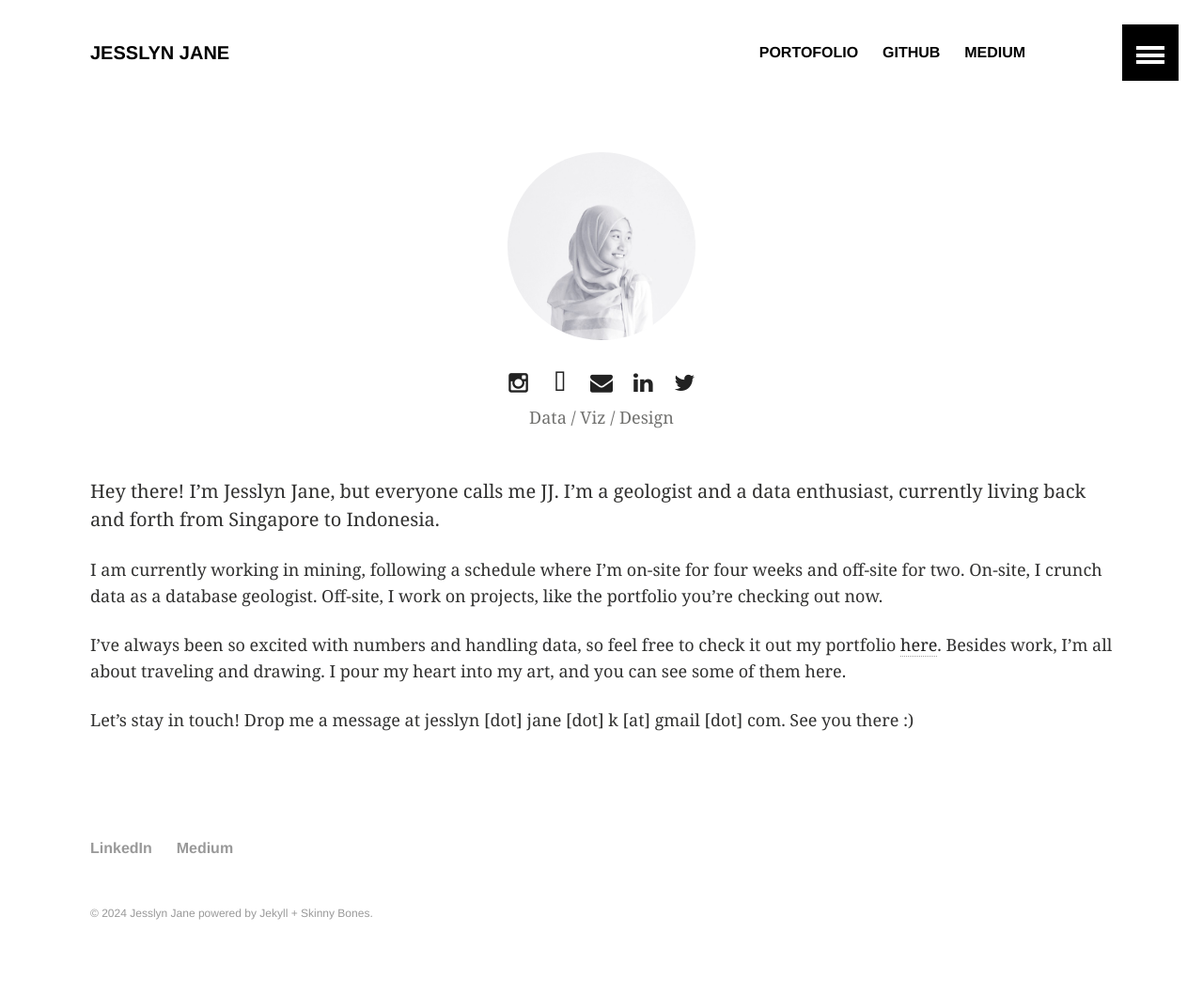
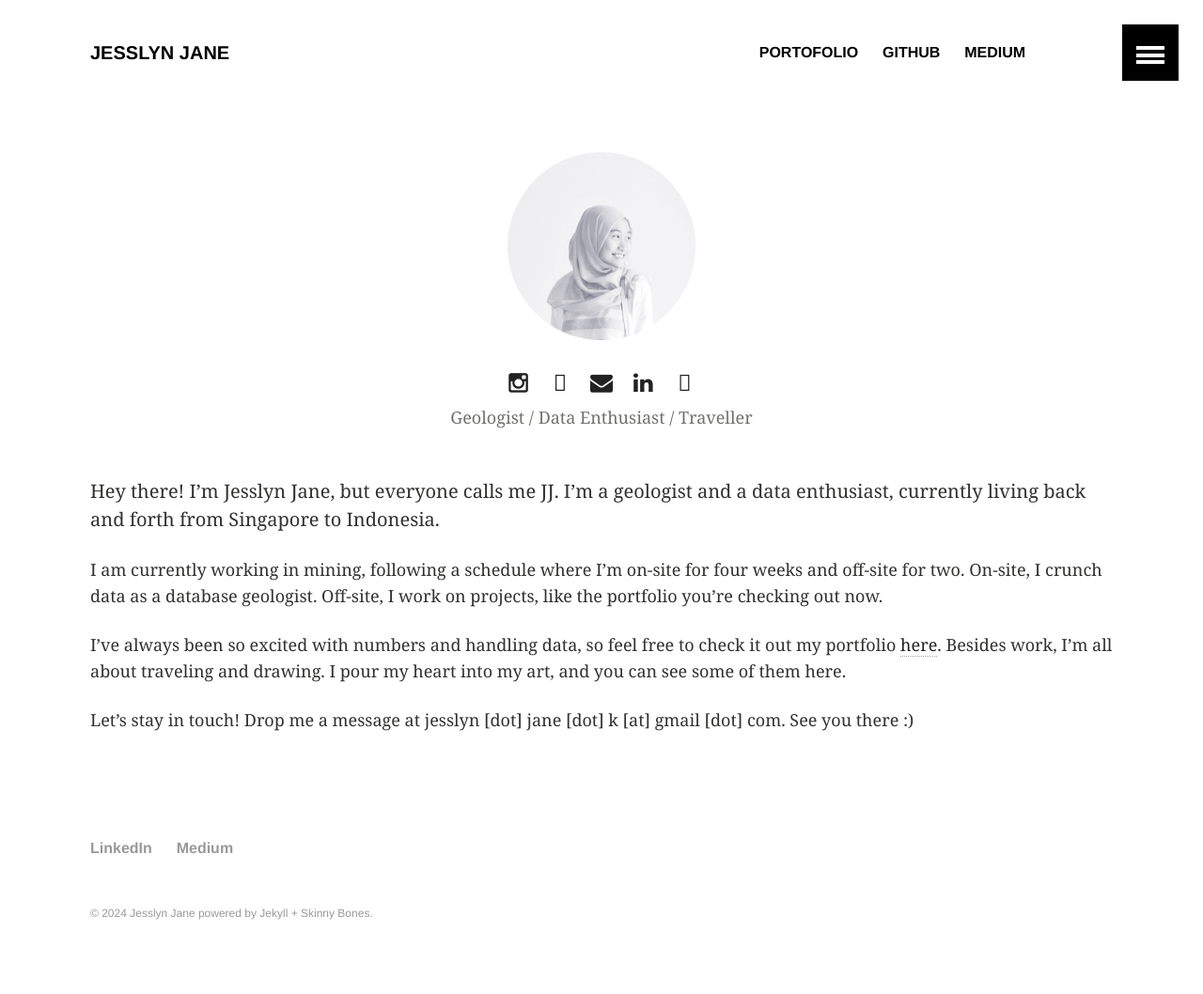
Before and after one commit to jesslynnjane/jesslynnjane.github.io, a Jekyll site: the page built from index.md, in a window 1280 px wide. Shown: the whole page at 94% size. Built offline with Jekyll 4.4.1, drawn with Linux system fonts in a browser that asks for light colours.

Commit message:
update kaggle and github icon

```diff
--- a/_includes/hero.html
+++ b/_includes/hero.html
@@ -9,7 +9,7 @@
                 </i>
             </a>
             <a class="social" href="https://www.kaggle.com/jesslynjane">
-                <i class="fa fa-kaggle">
+                <i class="fab fa-kaggle">
                 </i>
             </a>
             <a class="social" href="mailto:jesslyn.jane.k@gmail.com">
@@ -20,12 +20,12 @@
                 <i class="fa fa-linkedin">
                 </i>
             </a>
-            <a class="social" href="http://twitter.com/nmonarizqa">
-                <i class="fa fa-twitter">
+            <a class="social" href="https://github.com/jesslynnjane">
+                <i class="fab fa-github">
                 </i>
             </a>
         </div>
-        <p class="description">Data / Viz / Design</p>
+        <p class="description">Geologist / Data Enthusiast / Traveller</p>
 
     </div>
 
--- a/_sass/_buttons.scss
+++ b/_sass/_buttons.scss
@@ -123,6 +123,7 @@
 		(kaggle, $kaggle-color),
 		(linkedin, $linkedin-color),
 		(pinterest, $pinterest-color),
+		(github, $github-color),
 		(rss, $rss-color),
 		(tumblr, $tumblr-color),
 		(twitter, $twitter-color),
--- a/_sass/_variables.scss
+++ b/_sass/_variables.scss
@@ -53,6 +53,7 @@
 $flickr-color					        : #ff0084;
 $foursquare-color				      : #0cbadf;
 $google-plus-color				    : #dd4b39;
+$github-color				      : #100f0f;
 $instagram-color				      : #4e433c;
 $kaggle-color				      : #4e9bf4;
 $linkedin-color					      : #4875b4;
```
